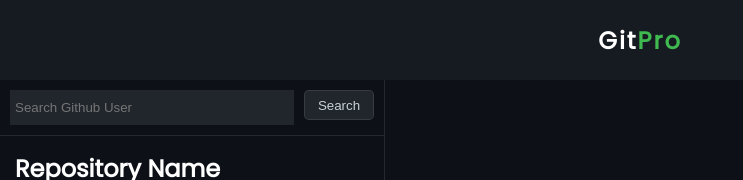
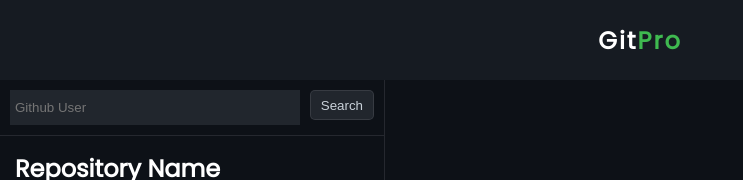
Before and after one commit to rohit-0308/gitpro, a React (Create React App) app: page / in a window 1280 px wide. Shown: the top 180 px of the page, without its empty margins (0-743 px from the left). Built offline with nearby package versions, Linux system fonts and the light colour scheme.

Commit message:
Few Changes in SearchBar

```diff
--- a/package.json
+++ b/package.json
@@ -6,6 +6,7 @@
     "@testing-library/jest-dom": "^5.11.4",
     "@testing-library/react": "^11.1.0",
     "@testing-library/user-event": "^12.1.10",
+    "axios": "^0.23.0",
     "react": "^17.0.2",
     "react-dom": "^17.0.2",
     "react-icons": "^4.3.1",
--- a/src/components/SideBar.js
+++ b/src/components/SideBar.js
@@ -1,14 +1,29 @@
-import React from "react";
+import React, { useState } from "react";
 import styled from "styled-components";
 import Repo from "./Repo";
 
 const SideBar = () => {
+  const [username, setUsername] = useState("");
+  const [loading, setLoading] = useState(false);
+
+  const handleSubmit = (e) => {
+    e.preventDefault();
+  };
   return (
     <>
       <SideBarWrapper>
         <SearchBar>
-          <input type="text" placeholder="Search Github User" />
-          <button>Search</button>
+          <form>
+            <input
+              type="text"
+              value={username}
+              onChange={(e) => setUsername(e.target.value)}
+              placeholder="Github User"
+            />
+            <button onClick={handleSubmit}>
+              {loading ? "Searching..." : "Search"}
+            </button>
+          </form>
         </SearchBar>
         <RepoLists>
           <Repo />
@@ -33,7 +48,7 @@ const SideBarWrapper = styled.div`
   flex-direction: column;
   height: 100%;
   width: 30%;
-  min-width: 270px;
+  min-width: 300px;
   border-right: 1px solid rgba(240, 246, 252, 0.1);
   /* background-color: aqua; */
 `;
@@ -44,8 +59,12 @@ const SearchBar = styled.div`
   height: 5%;
   border-bottom: 1px solid rgba(240, 246, 252, 0.1);
 
+  form {
+    display: flex;
+    flex: 1;
+  }
+
   input {
-    display: flex;
     flex: 1;
     border: none;
     background-color: #21262d;
@@ -58,8 +77,12 @@ const SearchBar = styled.div`
   }
 
   button {
+    display: flex;
+    justify-content: center;
+    align-items: center;
+    padding: 10px;
     color: #c9d1d9;
-    width: 70px;
+    /* width: auto; */
     height: 30px;
     border: 1px solid rgba(240, 246, 252, 0.1);
     border-radius: 5px;
```
Also changed, not shown: 1 other file (tests, documents, lock files or other folders).
